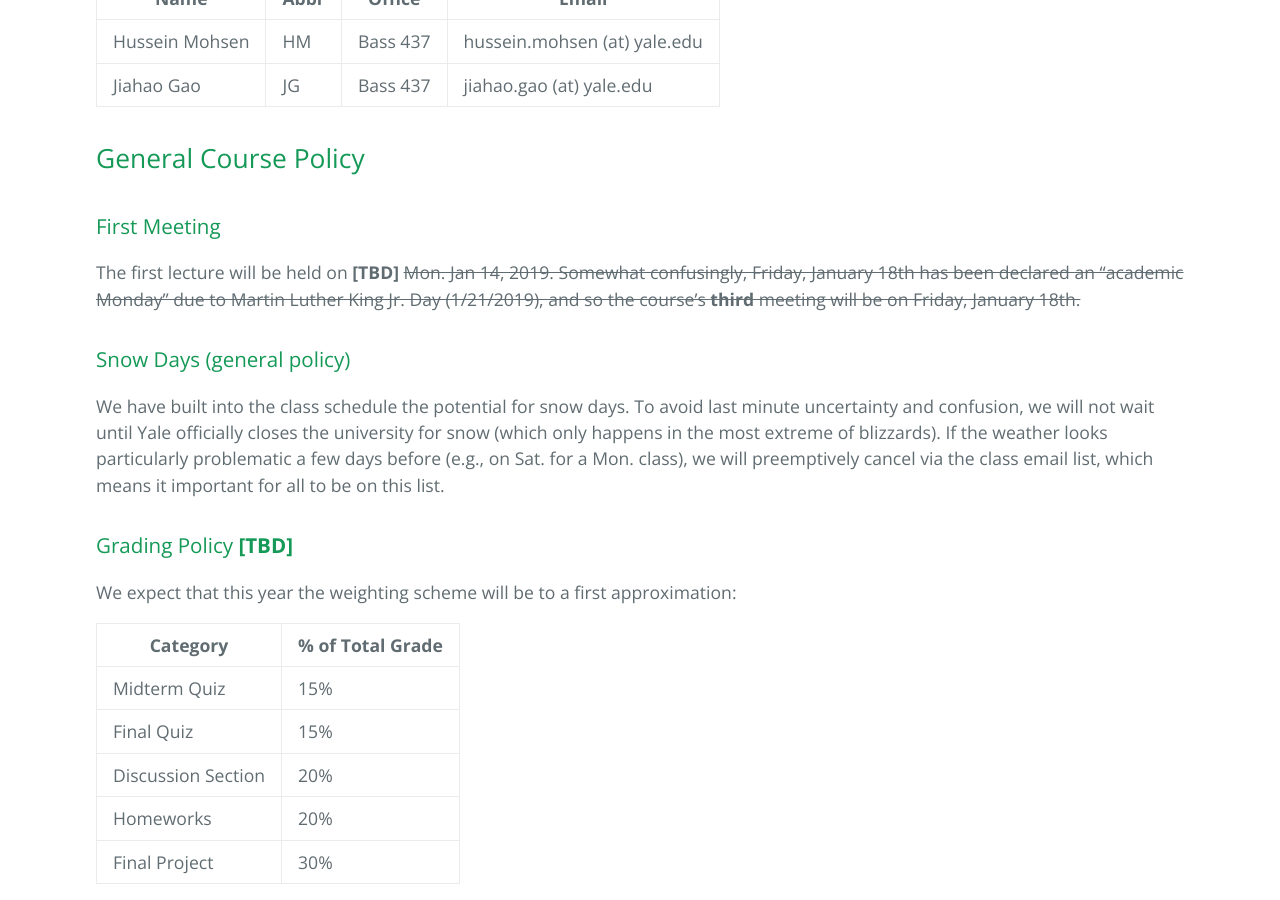
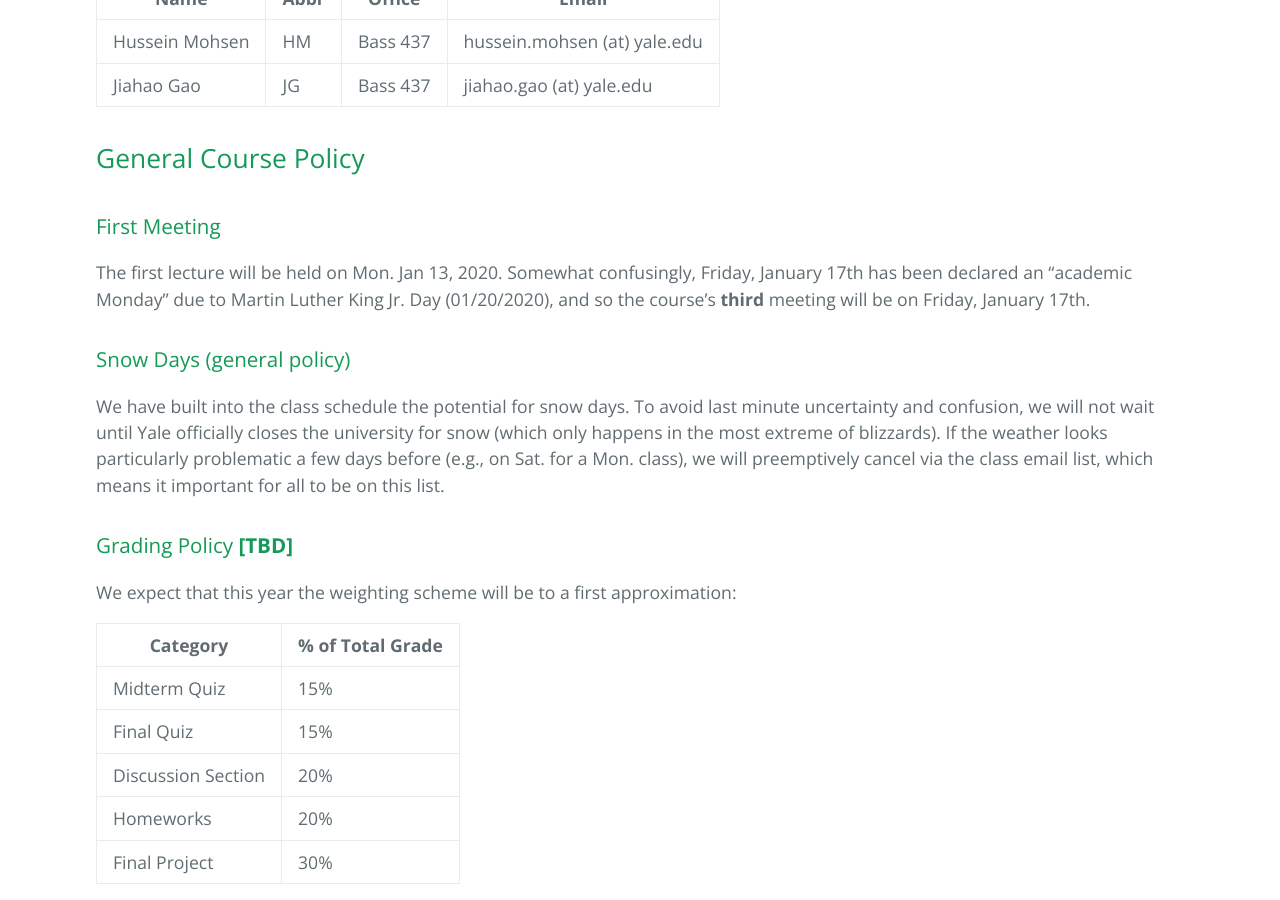
Before and after one commit to gersteinlab/cbb752b20, a Jekyll site: the page built from info.md, in a window 1280 px wide and 900 px high, scrolled down 1316 px. Built offline with Jekyll 4.4.1, drawn with Linux system fonts in a browser that asks for light colours.

Commit message:
Update MLK day

```diff
--- a/info.md
+++ b/info.md
@@ -38,7 +38,7 @@ Consultation is available UPON REQUEST or according to times stipulated by the i
 ## General Course Policy
 
 ### First Meeting
-The first lecture will be held on **[TBD]** ~~Mon. Jan 14, 2019. Somewhat confusingly, Friday, January 18th has been declared an "academic Monday" due to Martin Luther King Jr. Day (1/21/2019), and so the course's **third** meeting will be on Friday, January 18th.~~
+The first lecture will be held on Mon. Jan 13, 2020. Somewhat confusingly, Friday, January 17th has been declared an "academic Monday" due to Martin Luther King Jr. Day (01/20/2020), and so the course's **third** meeting will be on Friday, January 17th.
 
 ### Snow Days (general policy)
 We have built into the class schedule the potential for snow days. To avoid last minute uncertainty and confusion, we will not wait until Yale officially closes the university for snow (which only happens in the most extreme of blizzards). If the weather looks particularly problematic a few days before (e.g., on Sat. for a Mon. class), we will preemptively cancel via the class email list, which means it important for all to be on this list.
```
